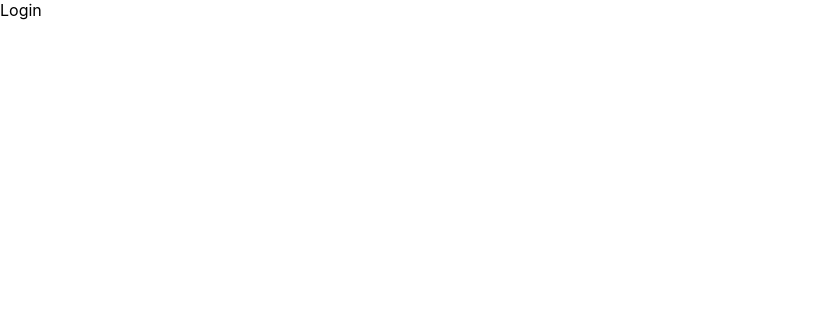
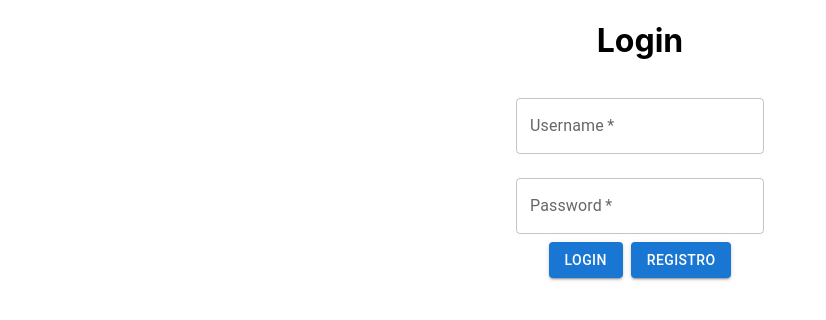
Before and after one commit to Hiidekii/ClassProyectHSH, a React (Create React App) app: page / in a window 1280 px wide. Shown: the top 320 px of the page, without its empty margins (0-826 px from the left). Built offline with nearby package versions, Linux system fonts and the light colour scheme.

Commit message:
solo visual

```diff
--- a/package.json
+++ b/package.json
@@ -3,6 +3,12 @@
   "version": "0.1.0",
   "private": true,
   "dependencies": {
+    "@emotion/react": "^11.11.3",
+    "@emotion/styled": "^11.11.0",
+    "@fontsource/inter": "^5.0.16",
+    "@fontsource/roboto": "^5.0.8",
+    "@mui/icons-material": "^5.15.9",
+    "@mui/material": "^5.15.9",
     "@testing-library/jest-dom": "^5.17.0",
     "@testing-library/react": "^13.4.0",
     "@testing-library/user-event": "^13.5.0",
--- a/src/index.jsx
+++ b/src/index.jsx
@@ -1,24 +1,12 @@
 import React from 'react';
 import ReactDOM from 'react-dom/client';
-import { createBrowserRouter, RouterProvider } from 'react-router-dom';
 import './index.css';
 import LoginPage from './presentation/login/LoginPage'
 import MainPage from './presentation/main/MainPage'
 
-const router = createBrowserRouter([
-    {
-        path: "/",
-        element: <LoginPage />
-    },
-    {
-        path: "/main",
-        element: <MainPage />
-    }
-])
-
 const root = ReactDOM.createRoot(document.getElementById('root'));
 root.render(
     <React.StrictMode>
-        <RouterProvider router={router} />
+        <LoginPage />
     </React.StrictMode>
 )
--- a/src/presentation/login/LoginPage.jsx
+++ b/src/presentation/login/LoginPage.jsx
@@ -1,9 +1,31 @@
+import { Box, Button, Container, TextField } from "@mui/material"
+
+
 const LoginPage = () => {
-    return <>
-        <div>
-            Login
-        </div>
-    </>
+    return <Container maxWidth="sm">
+        <Box component="form"
+            noValidate
+            autoComplete="off"
+            style={{ textAlign: "center" }}>
+
+            <h1>Login</h1>
+            <div>
+                <TextField required
+                    label="Username"
+                    margin="normal" />
+            </div>
+            <div>
+                <TextField required
+                    type="password"
+                    label="Password"
+                    margin="normal" />
+            </div>
+            <div>
+                <Button variant="contained" style={{ marginRight: "8px" }}>Login</Button>
+                <Button variant="contained">Registro</Button>
+            </div>
+        </Box>
+    </Container>
 }
 
 export default LoginPage
```
Also changed, not shown: 1 other file (tests, documents, lock files or other folders).
